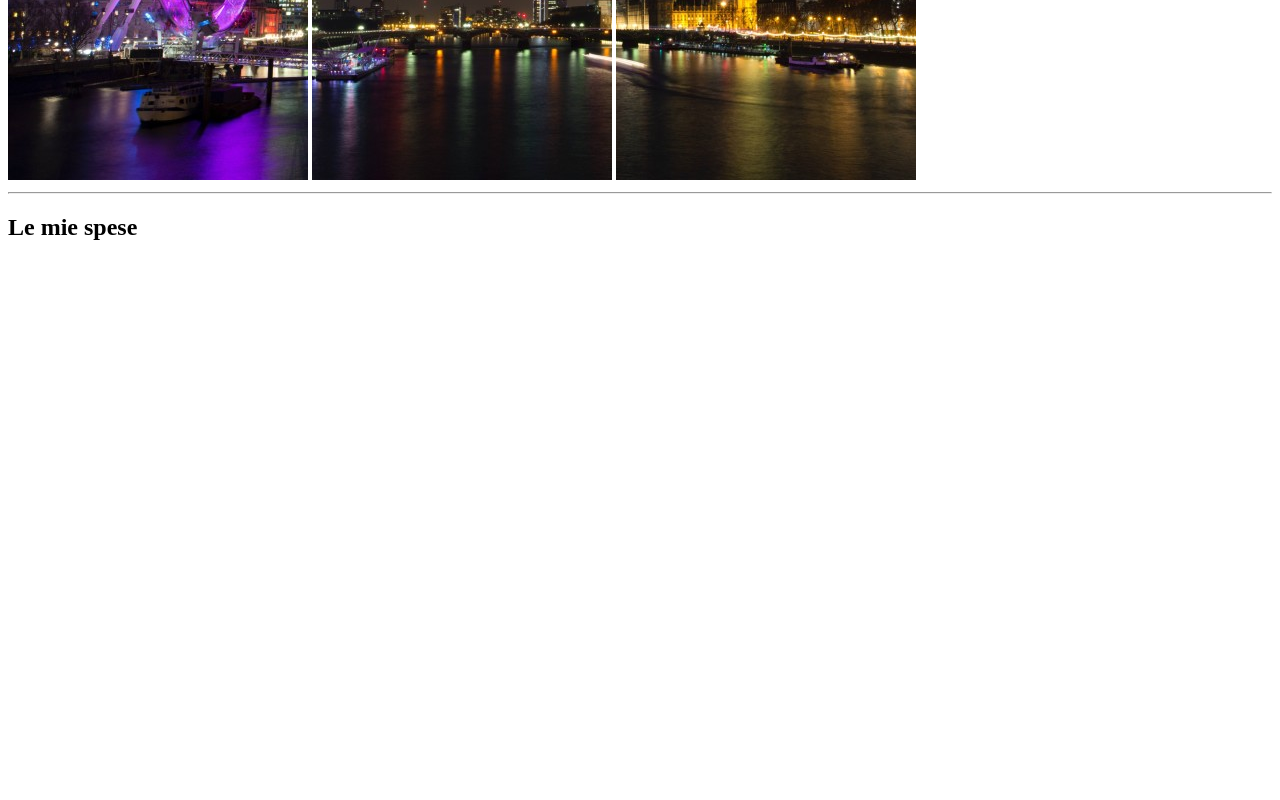
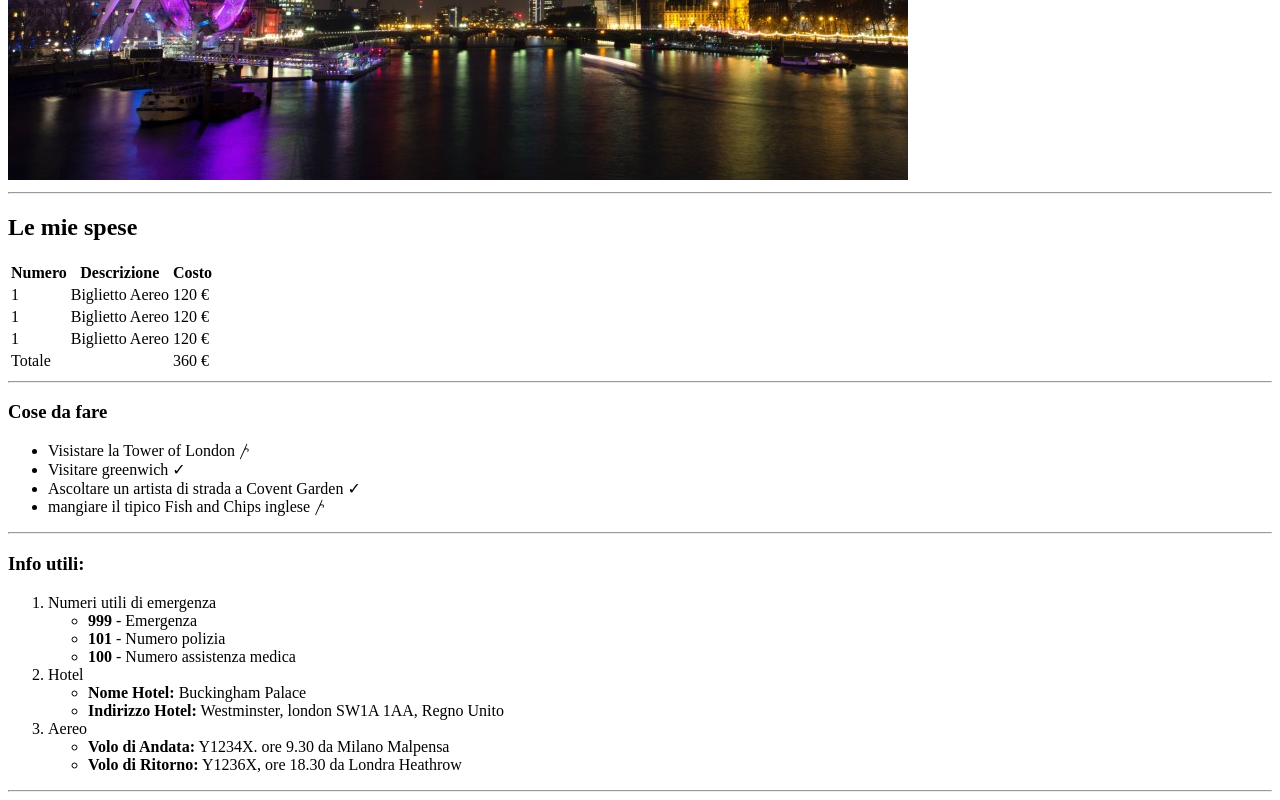
Before and after one commit to ariannadrovandi/html-london-trip, a plain HTML site: page index.html in a window 1280 px wide. Shown: the part 500-1300 px from the top of the page. Before the commit the page ends 800 px from the top, so only its background shows below. Drawn offline with Linux system fonts and the light colour scheme.

Commit message:
added main

```diff
--- a/index.html
+++ b/index.html
@@ -3,41 +3,101 @@
 <head>
     <meta charset="UTF-8">
     <meta http-equiv="X-UA-Compatible" content="IE=edge">
-    <meta name="viewport" content="width=device-width, initial-scale=1.0">
+    <meta name="viewport" content="widtd=device-widtd, initial-scale=1.0">
     <title>London Trip</title>
 </head>
 <body>
   <!--Inizio header-->
   <header>
-    <h1>Il io Viaggio a Londra</h1>
+    <h1>Il mio Viaggio a Londra</h1>
     <section>
-        <img src="img/pexels-bill-emrich-230794-0.jpg" alt="London-eye">
-        <img src="img/pexels-bill-emrich-230794-1.jpg" alt="river-thames">
-        <img src="img/pexels-bill-emrich-230794-2.jpg" alt="river-thames">
+        <img src="img/pexels-bill-emrich-230794-0.jpg" alt="London-eye"><!--
+        --><img src="img/pexels-bill-emrich-230794-1.jpg" alt="river-tdames"><!--
+        --><img src="img/pexels-bill-emrich-230794-2.jpg" alt="river-tdames">
     </section>
     <hr>
   </header>
   <!--Fine header-->
   <!--Inizio main-->
   <main>
+    <!--prima sezione-->
     <section>
         <h2>Le mie spese</h2>
         <table>
             <!--Intestazione tabella-->
             <thead>
-
+              <tr>
+                <th><strong>Numero</strong></th>
+                <th><strong>Descrizione</strong></th>
+                <th><strong>Costo</strong></th>
+              </tr>
             </thead>
             <!--/intestazione tabella-->
+            <!--corpo tabella-->
             <tbody>
-
+              <tr>
+                <td>1</td>
+                <td>Biglietto Aereo</td>
+                <td>120 &euro;</td>
+              </tr>
+              <tr>
+                <td>1</td>
+                <td>Biglietto Aereo</td>
+                <td>120 &euro;</td>
+              </tr>
+              <tr>
+                <td>1</td>
+                <td>Biglietto Aereo</td>
+                <td>120 &euro;</td>
+              </tr>
             </tbody>
+            <!--/corpo tabella-->
+            <!--chiusura tabella-->
             <tfoot>
-
+                <td colspan="2">Totale</td>
+                <td>360 &euro;</td>
             </tfoot>
+            <!--/chiusura tabella-->
         </table>
+        <hr>
     </section>
-    <section></section>
-    <section></section>
+    <!--/prima sezione-->
+    <!--seconda sezione-->
+    <section>
+      <h3>Cose da fare</h3>
+      <ul>
+        <li>Visistare la Tower of London &#67861;</li>
+        <li>Visitare greenwich &check;</li>
+        <li>Ascoltare un artista di strada a Covent Garden &check;</li>
+        <li>mangiare il tipico Fish and Chips inglese &#67861;</li>
+      </ul>
+      <hr>
+    </section>
+    <!--/seconda sezione-->
+    <!--terza sezione-->
+    <section>
+      <h3>Info utili:</h3>
+      <ol>
+        <li>Numeri utili di emergenza <br>
+          <ul>
+           <li><strong>999</strong> - Emergenza</li>
+           <li><strong>101</strong> - Numero polizia</li>
+           <li><strong>100</strong> - Numero assistenza medica</li>
+         </ul></li>
+        <li>Hotel <br>
+          <ul>
+            <li><strong>Nome Hotel:</strong> Buckingham Palace</li>
+            <li><strong>Indirizzo Hotel:</strong> Westminster, london SW1A 1AA, Regno Unito</li>
+          </ul></li>
+        <li>Aereo <br>
+          <ul>
+            <li><strong>Volo di Andata:</strong> Y1234X. ore 9.30 da Milano Malpensa</li>
+            <li><strong>Volo di Ritorno:</strong> Y1236X, ore 18.30 da Londra Heathrow</li>
+          </ul></li>
+      </ol>
+      <hr>
+    </section>
+    <!--/terza sezione-->
   </main>
   <!--Fine main-->
   <!--Inizio footer-->
```
